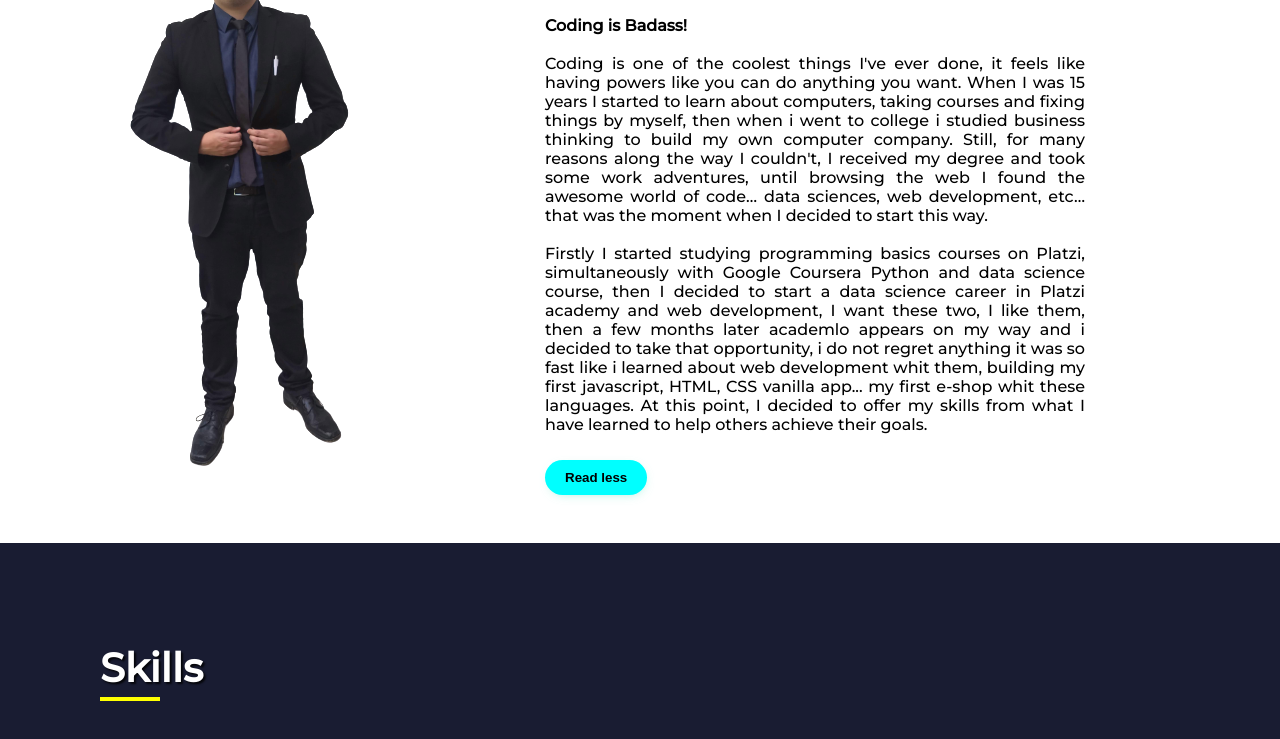
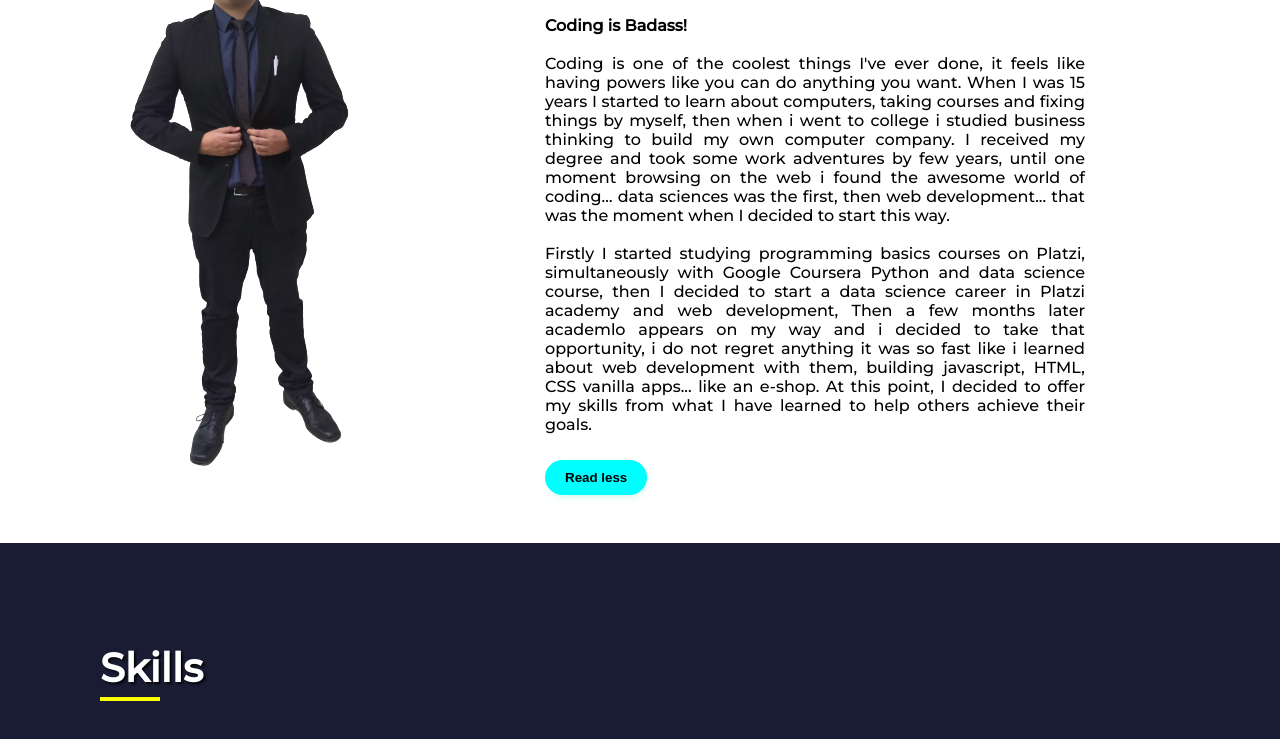
Before and after one commit to jcdev92/portafolio-JCDEV, a plain HTML site: page index.html in a window 1280 px wide. Both pictures are taken after a click on the button "Read More". Shown: the part 917-1656 px from the top of the page. Drawn offline with Linux system fonts and the light colour scheme.

Commit message:
changing content

```diff
--- a/index.html
+++ b/index.html
@@ -61,16 +61,16 @@
         Coding is one of the coolest things I've ever done, it feels like having powers like you can do anything you
         want. When I was 15 years I started to learn about computers, taking courses and fixing
         things by myself, then when i went to college i studied business thinking to build my own computer company.
-        Still, for many reasons along the way I couldn't, I received my degree and took some work adventures,
-        until browsing the web I found the awesome world of code… data sciences, web development, etc… that was the
+        I received my degree and took some work adventures by few years, until one moment browsing on the web i found
+        the awesome world of coding… data sciences was the first, then web development... that was the
         moment when I decided to start this way.
         <span id="dots">...</span>
         <span id="more"> <br><br>
           Firstly I started studying programming basics courses on Platzi, simultaneously with Google Coursera Python
           and data science course, then I decided to start a data science career in Platzi academy and web development,
-          I want these two, I like them, then a few months later academlo appears on my way and i decided to take that
-          opportunity, i do not regret anything it was so fast like i learned about web development whit them,
-          building my first javascript, HTML, CSS vanilla app... my first e-shop whit these languages.
+          Then a few months later academlo appears on my way and i decided to take that opportunity,
+          i do not regret anything it was so fast like i learned about web development with them,
+          building javascript, HTML, CSS vanilla apps... like an e-shop.
           At this point, I decided to offer my skills from what I have learned to help others achieve their goals.
         </span>
       </p>
```
